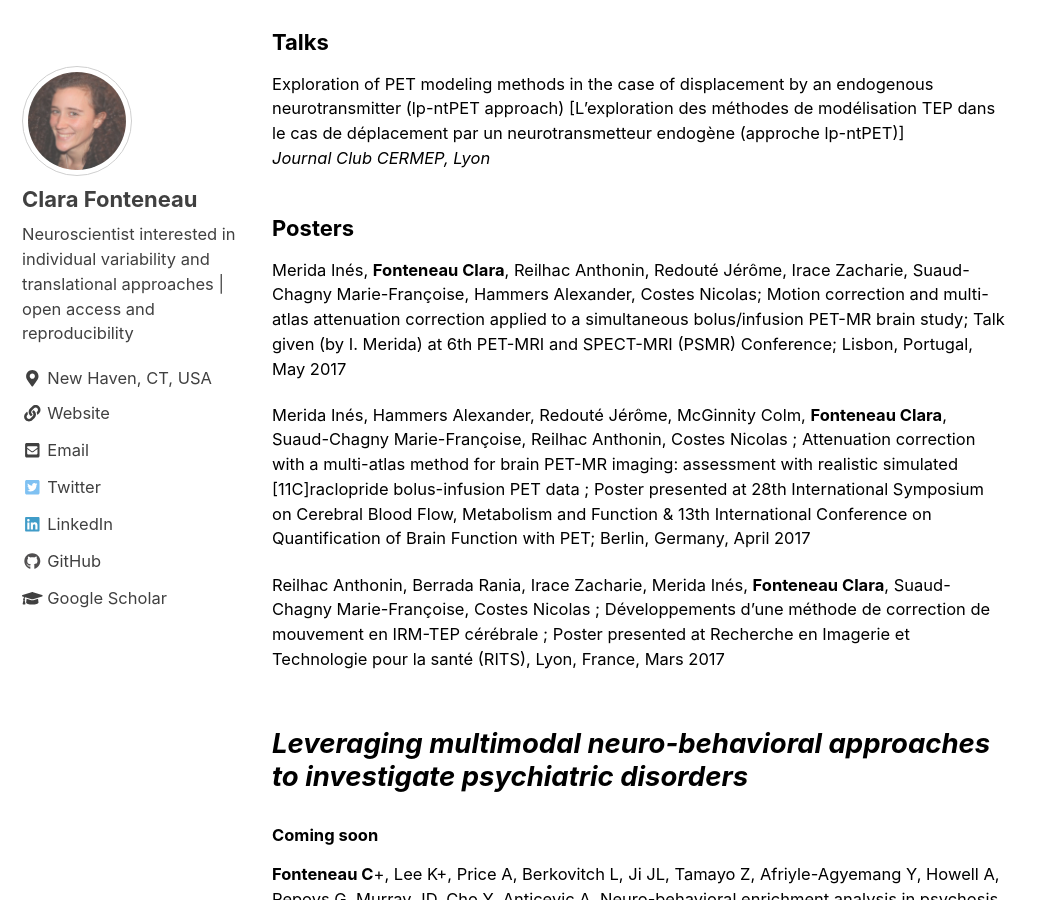
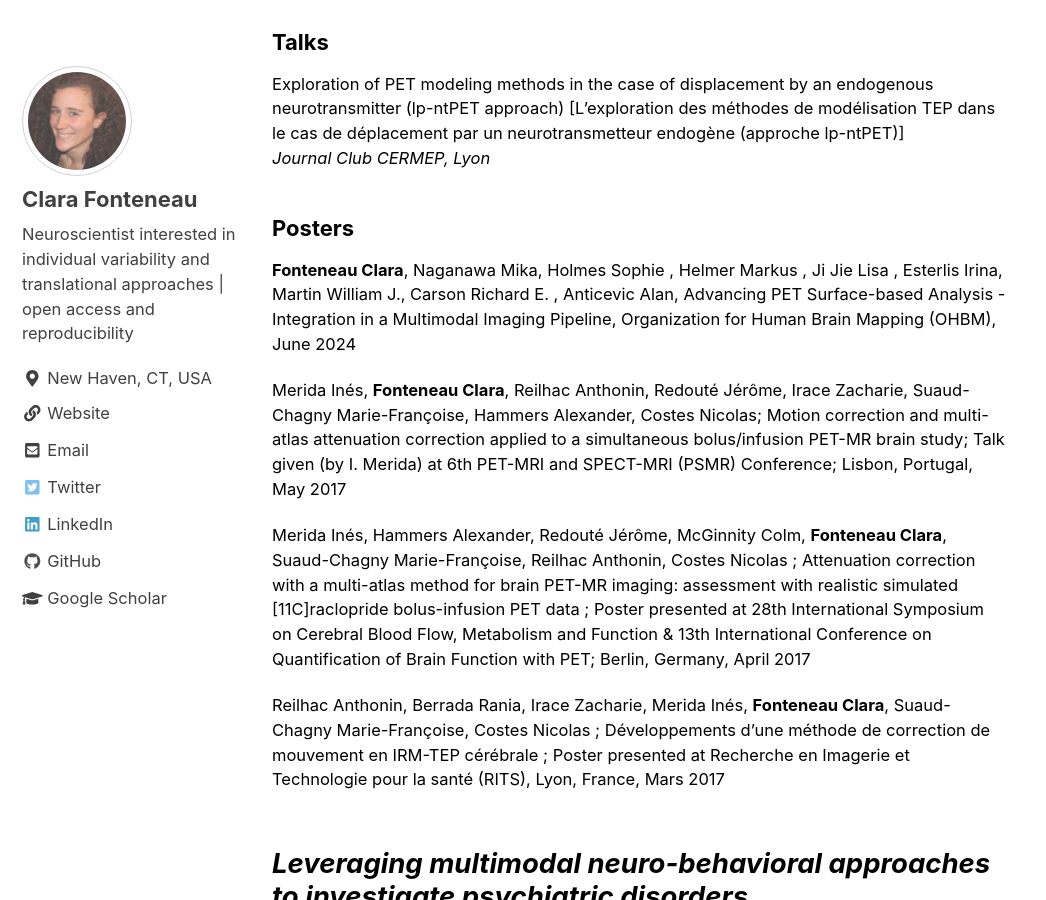
Before and after one commit to clarafonteneau/clarafonteneau.github.io, a Jekyll site: the page built from _pages/publications.md, in a window 1280 px wide and 900 px high, scrolled down 4110 px. Shown: the whole window, without its empty margins (0-1046 px from the left). Built offline with Jekyll 4.4.1, drawn with Linux system fonts in a browser that asks for light colours; nearby versions of some CDN libraries; comment, search, counter and statistics services are not loaded.

Commit message:
added OHBM PETMapper Poster to publication list

```diff
--- a/_pages/publications.md
+++ b/_pages/publications.md
@@ -89,6 +89,8 @@ Exploration of PET modeling methods in the case of displacement by an endogenous
 *Journal Club CERMEP, Lyon*
 
 ### Posters
+**Fonteneau Clara**, Naganawa Mika, Holmes Sophie , Helmer Markus , Ji Jie Lisa , Esterlis Irina, Martin William J., Carson Richard E. , Anticevic Alan, Advancing PET Surface-based Analysis - Integration in a Multimodal Imaging Pipeline, Organization for Human Brain Mapping (OHBM), June 2024
+
 Merida Inés, **Fonteneau Clara**, Reilhac Anthonin, Redouté Jérôme, Irace Zacharie, Suaud-Chagny Marie-Françoise, Hammers Alexander, Costes Nicolas; Motion correction and multi-atlas attenuation correction applied to a simultaneous bolus/infusion PET-MR brain study; Talk given (by I. Merida) at 6th PET-MRI and SPECT-MRI (PSMR) Conference; Lisbon, Portugal, May 2017
 
 Merida Inés, Hammers Alexander, Redouté Jérôme, McGinnity Colm, **Fonteneau Clara**, Suaud-Chagny Marie-Françoise, Reilhac Anthonin, Costes Nicolas ; Attenuation correction with a multi-atlas method for brain PET-MR imaging: assessment with realistic simulated [11C]raclopride bolus-infusion PET data ; Poster presented at 28th International Symposium on Cerebral Blood Flow, Metabolism and Function & 13th International Conference on Quantification of Brain Function with PET; Berlin, Germany, April 2017
```
